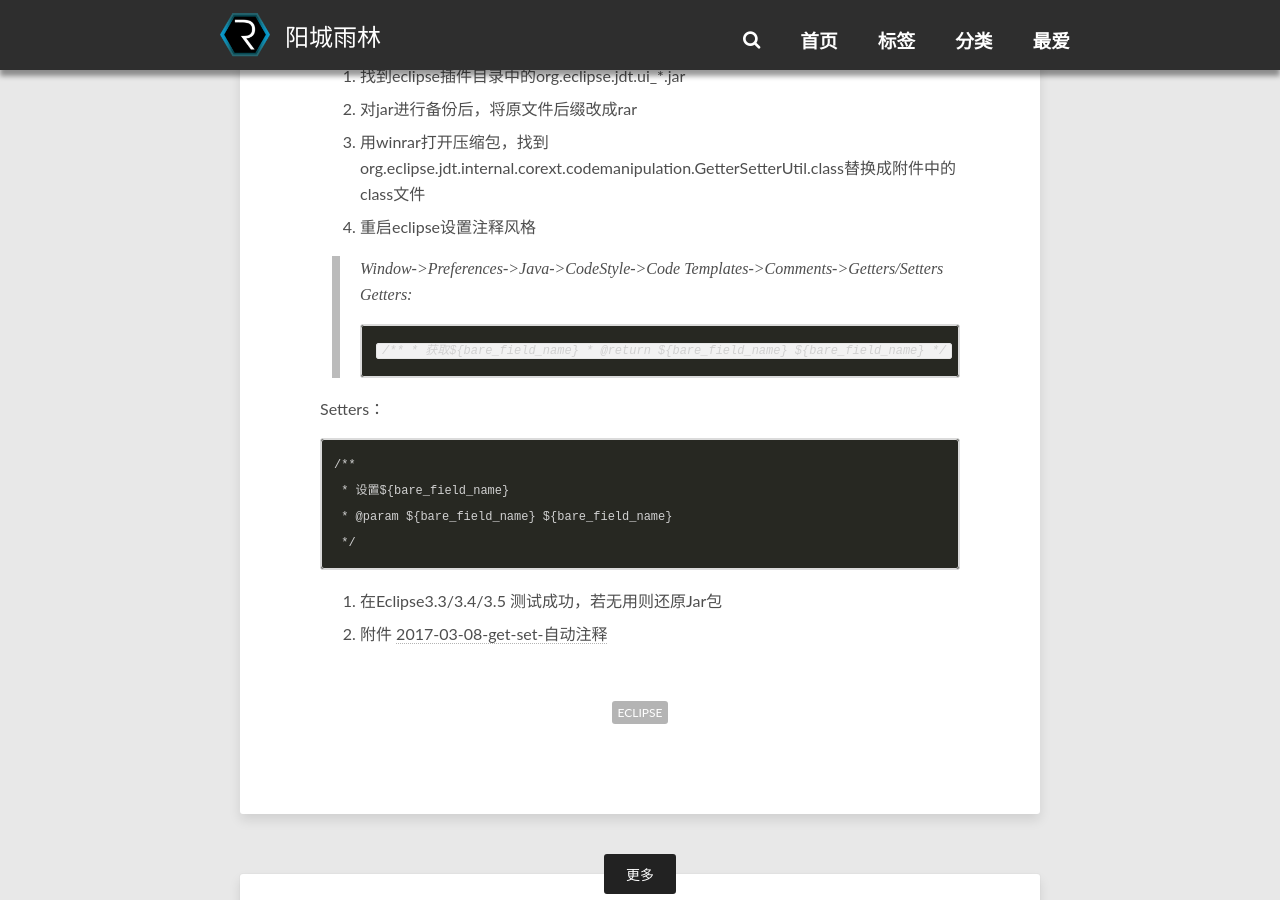
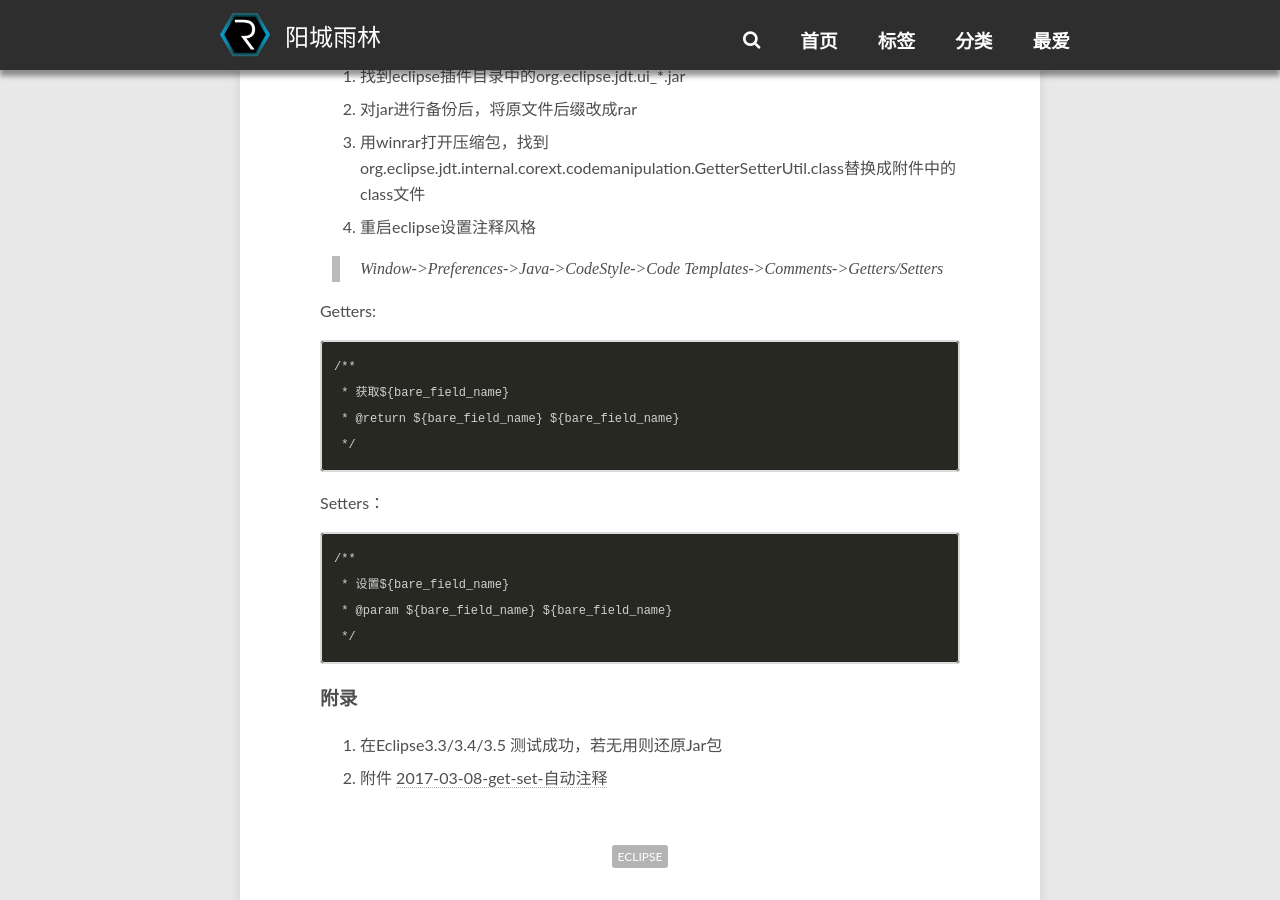
Before and after one commit to icielo/icielo.github.com, a Jekyll site: the page built from _posts/2017-03-08-get-set-自动注释.md, in a window 1280 px wide and 900 px high, scrolled down 630 px. Built offline with Jekyll 4.4.1, drawn with Linux system fonts in a browser that asks for light colours; comment, search, counter and statistics services are not loaded.

Commit message:
Update 2017-03-08-get-set-自动注释.md

````diff
--- a/_posts/2017-03-08-get-set-自动注释.md
+++ b/_posts/2017-03-08-get-set-自动注释.md
@@ -18,7 +18,8 @@ published: true
 3. 用winrar打开压缩包，找到org.eclipse.jdt.internal.corext.codemanipulation.GetterSetterUtil.class替换成附件中的class文件
 4. 重启eclipse设置注释风格
 > Window->Preferences->Java->CodeStyle->Code Templates->Comments->Getters/Setters
-  Getters:
+
+Getters:
 ```
 /**
  * 获取${bare_field_name}
@@ -26,12 +27,13 @@ published: true
  */
 ```
 
-  Setters：
+Setters：
 ```
 /**
  * 设置${bare_field_name}
  * @param ${bare_field_name} ${bare_field_name}
  */
 ```
-5. 在Eclipse3.3/3.4/3.5 测试成功，若无用则还原Jar包
-6. 附件 [2017-03-08-get-set-自动注释](/download/2017-03-08-get-set-自动注释.rar)
+### 附录
+1. 在Eclipse3.3/3.4/3.5 测试成功，若无用则还原Jar包
+2. 附件 [2017-03-08-get-set-自动注释](/download/2017-03-08-get-set-自动注释.rar)
````
